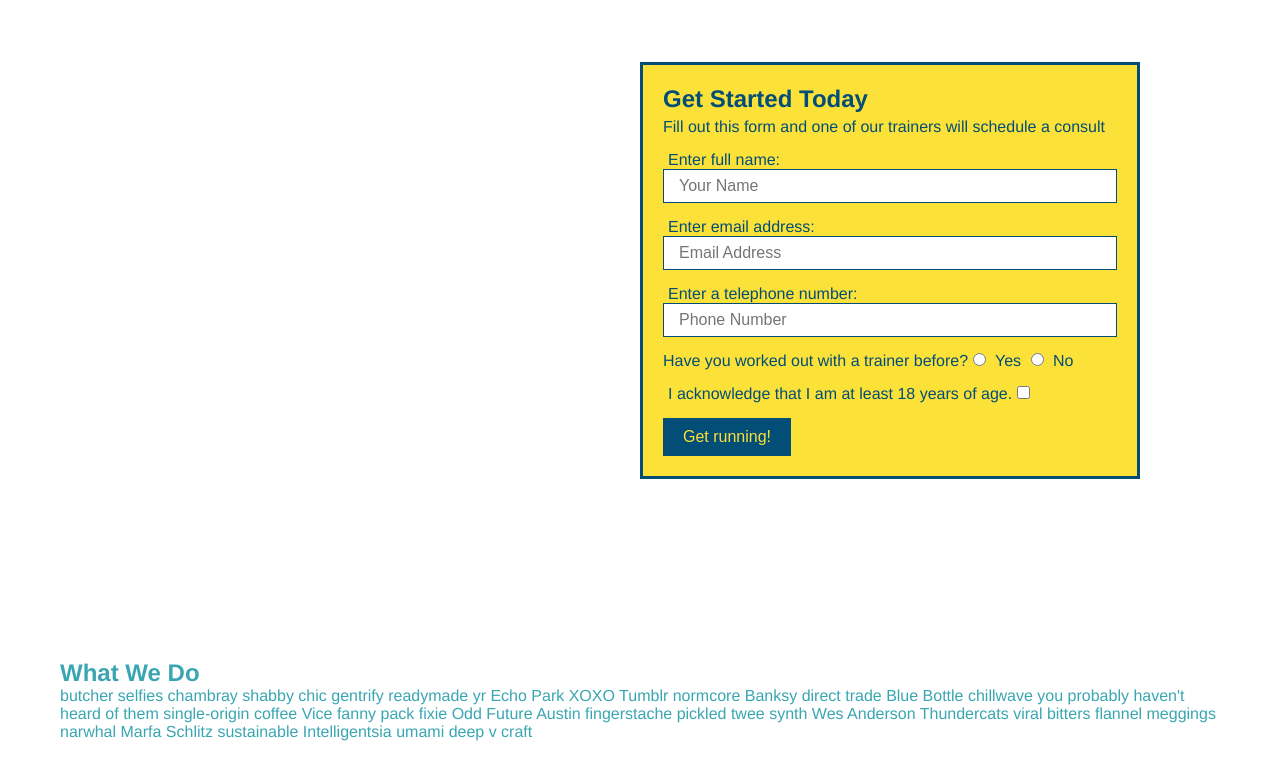
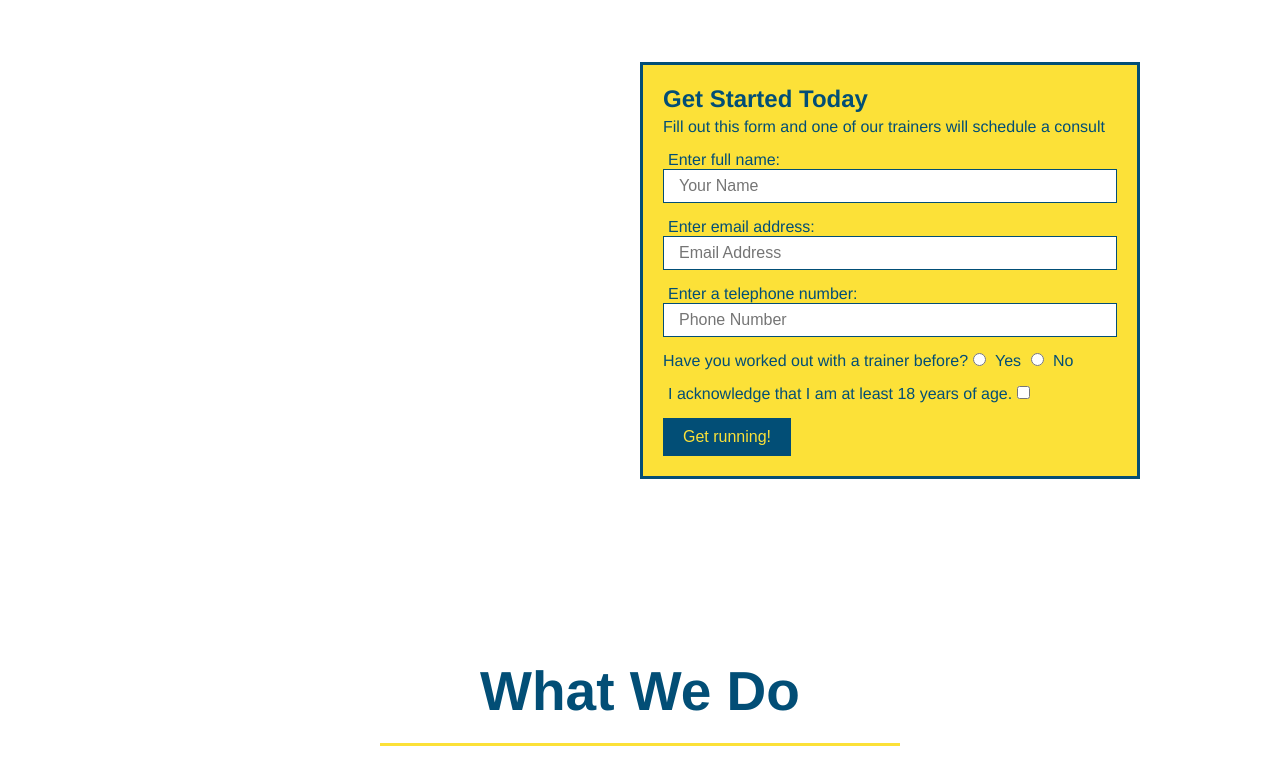
Before and after one commit to sirwettering/run-buddy, a plain HTML site: page index.html in a window 1280 px wide. Shown: the part 83-861 px from the top of the page. Drawn offline with Linux system fonts and the light colour scheme.

Commit message:
style what we do section

```diff
--- a/index.html
+++ b/index.html
@@ -60,7 +60,7 @@
   		</div>
 	   </section>
 
-	   <section id="what-we-do">
+	   <section id="what-we-do" class="intro">
 		<h2>What We Do</h2>
 		<p>
 			butcher selfies chambray shabby chic gentrify readymade yr Echo Park XOXO Tumblr normcore Banksy direct trade Blue Bottle chillwave you probably haven't heard of them single-origin coffee Vice fanny pack fixie Odd Future Austin fingerstache pickled twee synth Wes Anderson Thundercats viral bitters flannel meggings narwhal Marfa Schlitz sustainable Intelligentsia umami deep v craft
--- a/style.css
+++ b/style.css
@@ -147,3 +147,30 @@ section
 }
 
 /* Hero-Form Styles End */
+
+/* What We Do Styles Begin */
+
+.intro
+{
+    text-align: center;
+}
+
+.intro h2
+{
+    font-size: 55px;
+    color: #024e76;
+    margin-bottom: 35px;
+    padding: 0 100px 20px 100px;
+    border-bottom: 3px solid;
+    border-color: #fce138;
+    display: inline-block;
+}
+
+.intro p
+{
+    line-height: 1.7;
+    color: #39a6b2;
+    width: 80%;
+    font-size: 20px;
+    margin: 0 auto;
+}
```
